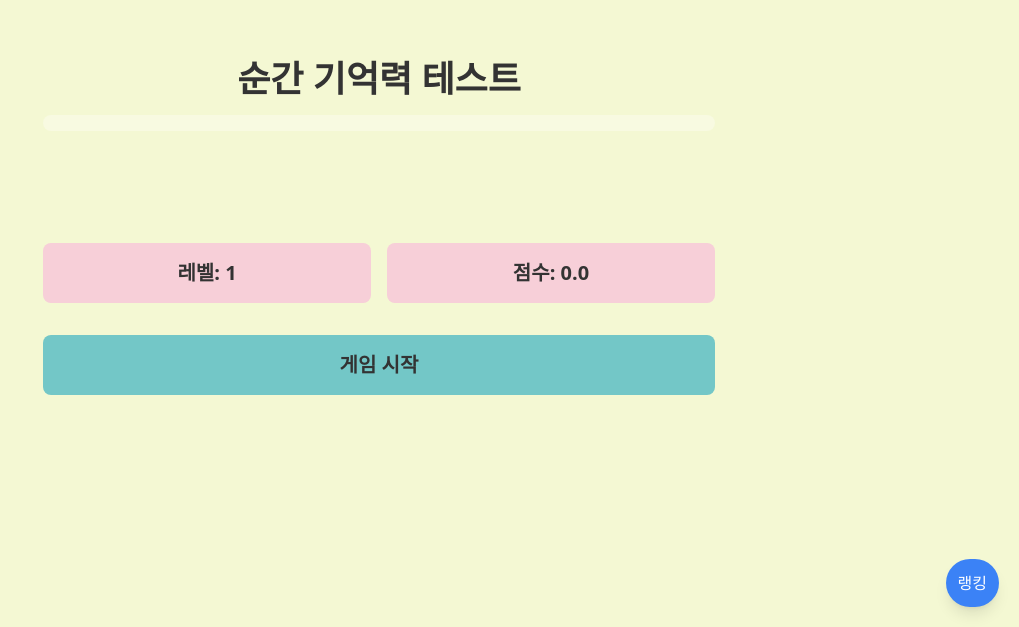
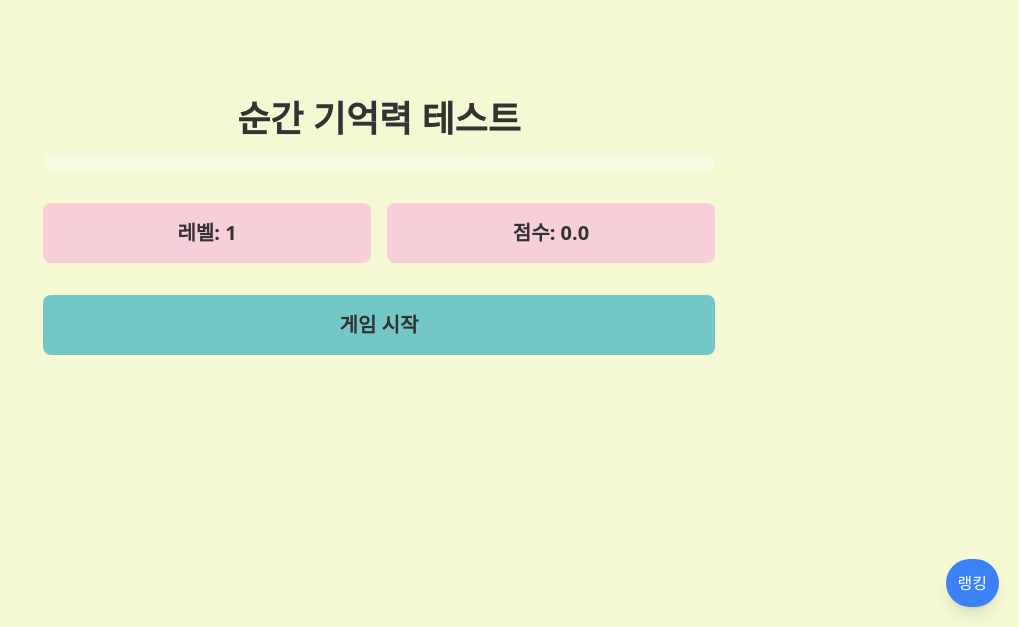
Before and after one commit to KIMLENDING/memory-game, a Next.js app: page / in a window 1280 px wide. Shown: the part 173-800 px from the top of the page, without its empty margins (261-1280 px from the left). Built offline with nearby package versions, Linux system fonts and the light colour scheme.

Commit message:
마진 개선 mt-24 -> mt-4

```diff
--- a/components/memory-game/Game.tsx
+++ b/components/memory-game/Game.tsx
@@ -223,7 +223,7 @@ const Game = () => {
 
 
                 {/* 레벨 && 점수 */}
-                <div className='grid grid-cols-1 gap-4 w-full max-w-md sm:max-w-lg md:max-w-2xl mt-24'>
+                <div className='grid grid-cols-1 gap-4 w-full max-w-md sm:max-w-lg md:max-w-2xl mt-4'>
 
                     <div
                         ref={thirdBlockRef}
```
